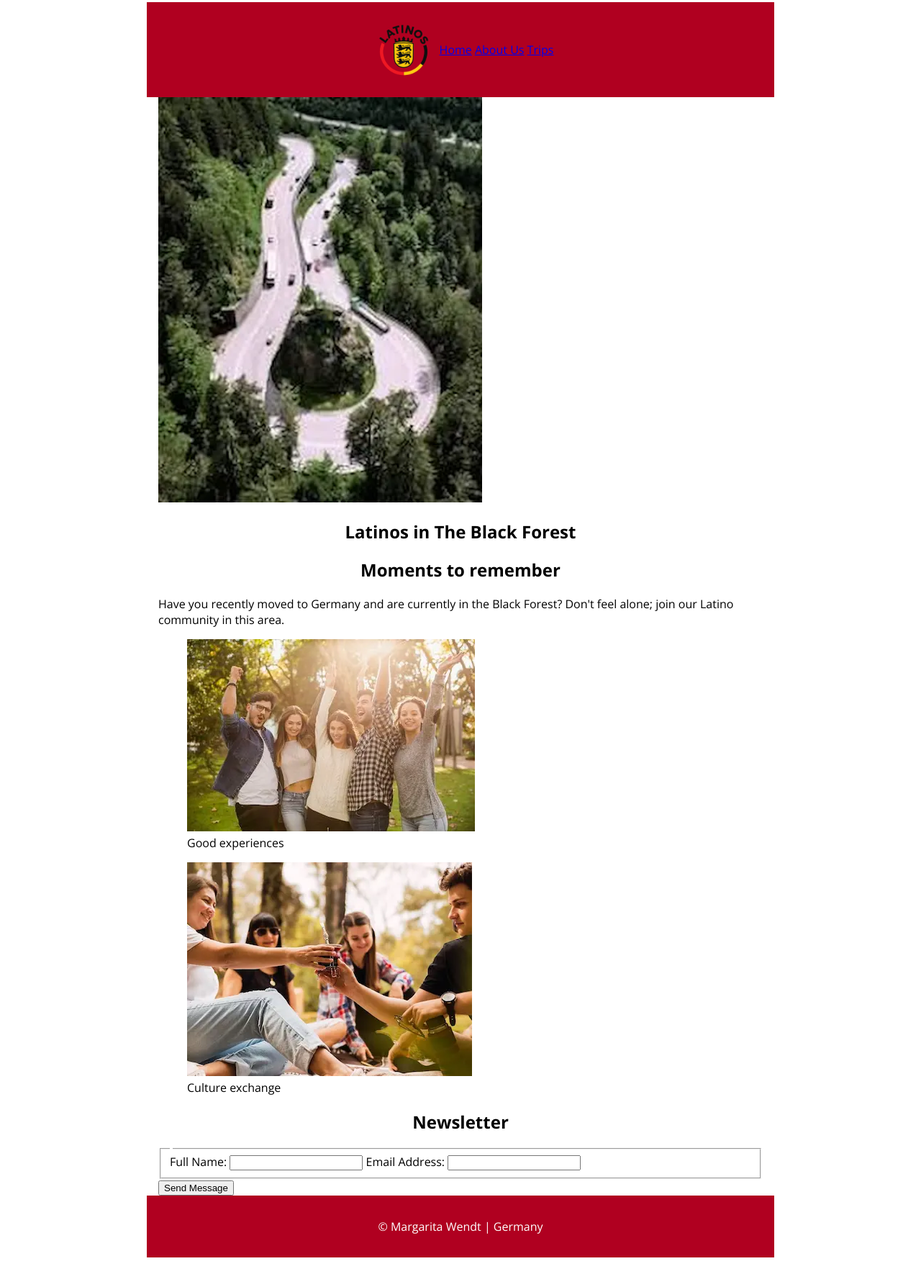
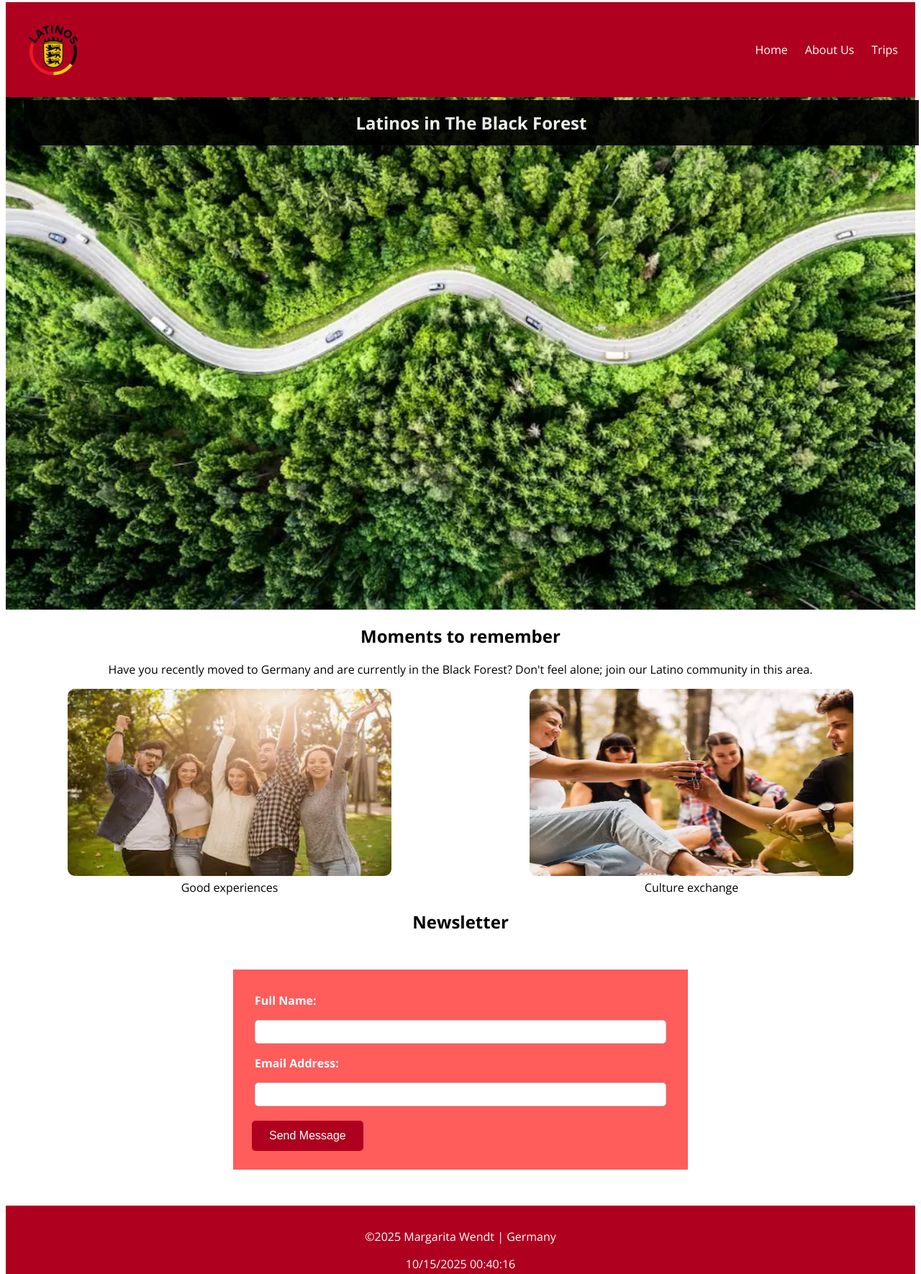
Before and after one commit to MargaritaWendt/wdd131, a plain HTML site: page project/index.html in a window 1280 px wide. Shown: the part 5-1775 px from the top of the page at 72% size. Drawn offline with nearby package versions, Linux system fonts and the light colour scheme.

Commit message:
style index

```diff
--- a/project/index.html
+++ b/project/index.html
@@ -12,21 +12,22 @@
         rel="stylesheet">
     <link rel="stylesheet" href="styles/web-page.css">
     <link rel="stylesheet" href="styles/web-page-large.css">
-    <scrip src="scripts/web-page.js" defer></scrip>
+    <script src="scripts/web-page.js" defer></script>
 </head>
     <header>
-        <img src="images/logo-siteplan.png" alt="Lationos in the Black Forest Logo" width="100">
-        <nav>
+        <img src="images/logo-siteplan.png" alt="Latinos in the Black Forest Logo" width="100">
+        <button id="menu-button">☰</button>
+        <nav id="nav-menu">
             <a href="index.html">Home</a>
             <a href="about.html">About Us</a>
             <a href="trips.html">Trips</a>
         </nav>
     </header>
     <main>
-        <section>
+        <section class="hero">
         <picture>
-        <source srcset="images/hero-large-1.webp" media="min-width: 550px">
-        <img src="images/hero-min-1.webp" alt="Black Forest Route" width="450" height="auto">
+        <source srcset="images/hero-large-1.webp" media="(min-width: 1000px)">
+        <img src="images/hero-min-1.webp" alt="Black Forest Route" width="500" height="auto">
         </picture>
         <h1>Latinos in The Black Forest</h1>
         </section>
@@ -35,13 +36,13 @@
             <p>Have you recently moved to Germany and are currently in the Black Forest? Don't feel alone; join our Latino community in
             this area.</p>
         </section>
-        <div>
+        <div class="figure">
             <figure>
-                <img src="images/friends.webp" alt="Friends smiling">
+                <img src="images/friends.webp" alt="Friends smiling" height="260">
                 <figcaption>Good experiences</figcaption>
             </figure>
             <figure>
-                <img src="images/mate-tee.webp" alt="sharing a Mate tee moment">
+                <img src="images/mate-tee.webp" alt="sharing a Mate tee moment" height="260">
                 <figcaption>Culture exchange</figcaption>
             </figure>
         </div>
--- a/project/scripts/web-page.js
+++ b/project/scripts/web-page.js
@@ -3,3 +3,16 @@ currentYear.textContent = new Date().getFullYear();
 
 const lastModifiedP = document.querySelector("#lastModified");
 lastModifiedP.textContent = document.lastModified;
+
+const menuButton = document.getElementById("menu-button");
+const navMenu = document.getElementById("nav-menu");
+
+menuButton.addEventListener("click", () => {
+    if (navMenu.style.display === "flex") {
+        navMenu.style.display = "none";
+        menuButton.textContent = "≡";
+    } else {
+        navMenu.style.display = "flex";
+        menuButton.textContent = "❌";
+    }
+});
--- a/project/styles/web-page-large.css
+++ b/project/styles/web-page-large.css
@@ -0,0 +1,25 @@
+@media screen and (min-width: 1000px) {
+    nav {
+        display: flex;
+        flex-direction: row;
+    }
+
+    #menu-button {
+        display: none
+    }
+
+    main {
+        min-width: 1000px;
+    }
+
+    .hero h1{
+        width: 96%;
+        margin: -1rem 2% 2rem 2%;;
+    }
+
+    .figure {
+        display: grid;
+        grid-template-columns: 1fr 1fr;
+        gap: 20px;
+    }
+}
--- a/project/styles/web-page.css
+++ b/project/styles/web-page.css
@@ -6,24 +6,158 @@
     --heading-font: "Open Sans", sans-serif;
 }
 
-header,footer {
+/*header */
+
+header{
     display: flex;
-    justify-content: center;
+    justify-content: space-between;
     align-items: center;
     background: var(--primary-color);
     color: white;
     padding: 1rem;
 }
 
-header,main,footer {
-    width: 840px;
-    margin: 0 auto;
+nav {
+    display: none;
+    flex-direction: column;
+    gap: 0.5rem;
 }
 
-h1,h2 {
+nav a {
+    color: white;
+    text-decoration: none;
+    padding: 0.5rem;
+}
+
+nav a:hover {
+    background: var(--secondary-color);
+    border-radius: 5px;
+}
+
+#menu-button {
+    font-size: 2.5rem;
+    background: none;
+    border: none;
+    color: white;
+}
+
+/*main*/
+
+.hero{
+    position: relative;
+}
+
+.hero img {
+    display: block;
+    width: 100%;
+    height: auto;
+    position: relative;
+}
+
+.hero h1 {
+    position: absolute;
+    top: 20px;
+    width: 96%;
+    padding: 15px;
+    text-align: center;
+    opacity: 0.9;
+    background-color: var(--accent1-color);
+    color: #fff;
+}
+
+main {
+    margin: auto;
+}
+
+figure {
+    margin: 0;
+    text-align: center;
+}
+
+figure img {
+    width: 100%;
+    max-width: 450px;
+    border-radius: 10px;
+}
+
+h1,h2,p {
     text-align: center;
 }
 
 body {
     font-family: var(--heading-font);
 }
+
+/*form*/
+
+form,
+label,
+textarea {
+    color: var(--accent2-color);
+}
+
+form {
+    max-width: 600px;
+    margin: 50px auto;
+    padding: 1rem;
+    background-color: var(--secondary-color);
+}
+
+fieldset {
+    border: none;
+    display: flex;
+    flex-direction: column;
+    gap: 1rem;
+}
+
+legend {
+    padding: 0 8px;
+    margin-bottom: 10px;
+}
+
+label {
+    font-weight: bold;
+}
+
+input[type="text"],
+input[type="email"],
+textarea {
+    padding: 0.5rem;
+    border-radius: 5px;
+    border: 1px solid #ccc;
+    width: 100%;
+    box-sizing: border-box;
+}
+
+input[type="radio"],
+input[type="checkbox"] {
+    margin-right: 0.5rem;
+}
+
+textarea {
+    resize: vertical;
+}
+
+button[type="submit"] {
+    background-color: var(--primary-color);
+    color: white;
+    padding: 0.75rem 1.5rem;
+    margin: 10px;
+    border: none;
+    border-radius: 5px;
+    font-size: 1rem;
+    cursor: pointer;
+    align-self: start;
+    transition: background-color 0.3s ease;
+}
+
+
+
+/*footer*/
+
+footer{
+    text-align: center;
+    background: var(--primary-color);
+    color: white;
+    padding: 1rem;
+}
```
